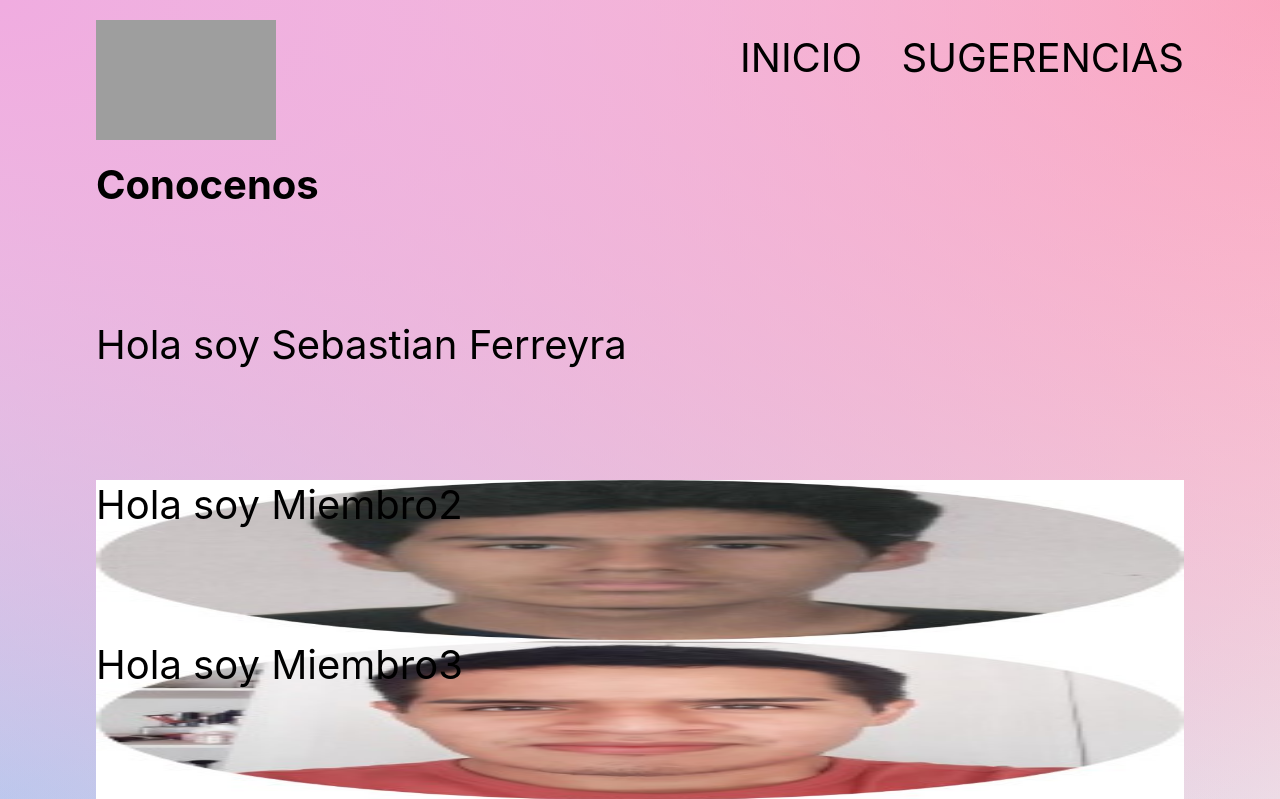
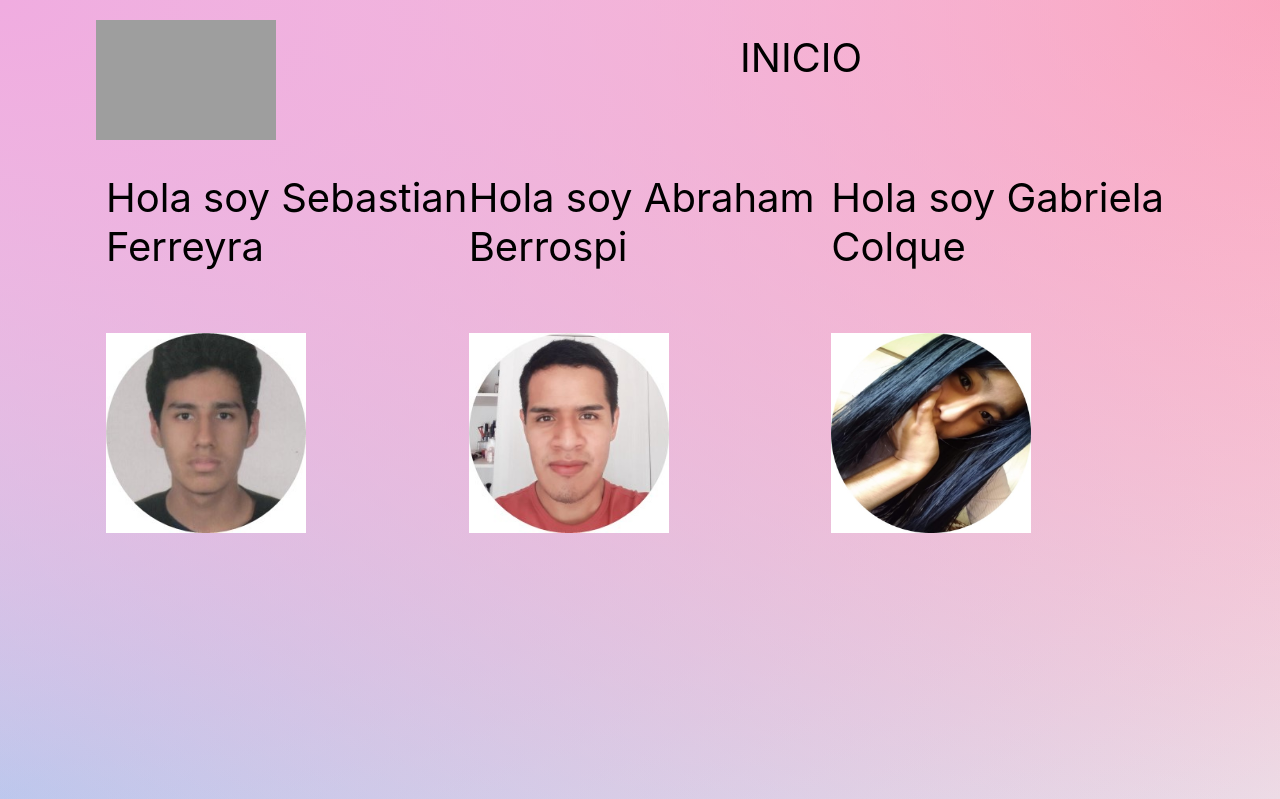
Before and after one commit to Sanki0/ihc-project, a React (Vite) app in the folder front/: page /conocenos/miembro1 in a window 1280 px wide. Shown: the top 799 px of the page. Built offline with nearby package versions, Linux system fonts and the light colour scheme; grey boxes are pictures that could not be loaded.

Commit message:
update conocenos

```diff
--- a/front/src/components/Menu.jsx
+++ b/front/src/components/Menu.jsx
@@ -6,7 +6,7 @@ export default function Menu(){
         <div>
             <div className="container">
                 <div className="logo">
-                    <Link to={"/"}> <img src={"media/logo.jpg"} alt="Logo" className="logo-img" /></Link>
+                    <img src={"media/logo.jpg"} alt="Logo" className="logo-img" />
                 </div>
                 <div className="ventanas">
                     <div>
--- a/front/src/components/Menu2.jsx
+++ b/front/src/components/Menu2.jsx
@@ -6,14 +6,11 @@ export default function Menu(){
         <div>
             <div className="container">
                 <div className="logo">
-                    <Link to={"/"}> <img src={"media/logo.jpg"} alt="Logo" className="logo-img" /></Link>
+                    <img src={"media/logo.jpg"} alt="Logo" className="logo-img" />
                 </div>
                 <div className="ventanas">
                     <div>
-                        <Link className='text-link' to={"/conocenos"}>INICIO</Link>
-                    </div>
-                    <div>
-                        <Link className='text-link' to={"/formulario"}>SUGERENCIAS</Link>
+                        <Link className='text-link' to={"/"}>INICIO</Link>
                     </div>
                 </div>
             </div>
--- a/front/src/components/Menu3.jsx
+++ b/front/src/components/Menu3.jsx
@@ -6,7 +6,7 @@ export default function Menu(){
         <div>
             <div className="container">
                 <div className="logo">
-                    <Link to={"/"}> <img src={"media/logo.jpg"} alt="Logo" className="logo-img" /></Link>
+                    <img src={"media/logo.jpg"} alt="Logo" className="logo-img" />
                 </div>
                 <div className="ventanas">
                     <div>
--- a/front/src/pages/Conocenos.jsx
+++ b/front/src/pages/Conocenos.jsx
@@ -9,8 +9,8 @@ export default function Conocenos() {
     return (
         <div className="Menu">
             <Menu2 />
-            <h1>Conocenos</h1>
             <div className="Conocenos">
+                <div className="cuadros">
                     <div className="Miembro1">
                         <Miembro1 />
 
@@ -23,5 +23,6 @@ export default function Conocenos() {
                     </div>
                 </div>
             </div>
+        </div>
     );
 }
--- a/front/src/pages/Miembro1.jsx
+++ b/front/src/pages/Miembro1.jsx
@@ -7,7 +7,7 @@ export default function Miembro1() {
     return (
         <div>
             <p>Hola soy Sebastian Ferreyra</p>
-            <img src={foto} alt="foto1" />
+            <img src={foto} alt="foto1" className="foto-img"/>
 
         </div>
     )
--- a/front/src/pages/Miembro2.jsx
+++ b/front/src/pages/Miembro2.jsx
@@ -7,8 +7,8 @@ import foto from '../assets/foto2.jpg'
 export default function Miembro2() {
     return (
         <div>
-            <p>Hola soy Miembro2</p>
-            <img src={foto} alt="foto1" />
+            <p>Hola soy Abraham Berrospi</p>
+            <img src={foto} alt="foto1" className="foto-img" />
 
         </div>
     )
--- a/front/src/pages/Miembro3.jsx
+++ b/front/src/pages/Miembro3.jsx
@@ -7,8 +7,8 @@ export default function Miembro3() {
     return (
         <div>
 
-            <p>Hola soy Miembro3</p>
-            <img src={foto} alt="foto1" />
+            <p>Hola soy Gabriela Colque</p>
+            <img src={foto} alt="foto1" className="foto-img"/>
 
         </div>
     )
--- a/front/src/styles/Conocenos.css
+++ b/front/src/styles/Conocenos.css
@@ -0,0 +1,11 @@
+
+.foto-img {
+    width: 200px;
+    height: 200px;
+}
+
+.cuadros {
+    padding-top: 13px;
+    display: flex;
+    margin-left: 10px;
+}
```
Lines whose indentation alone changed are shown as unchanged.
